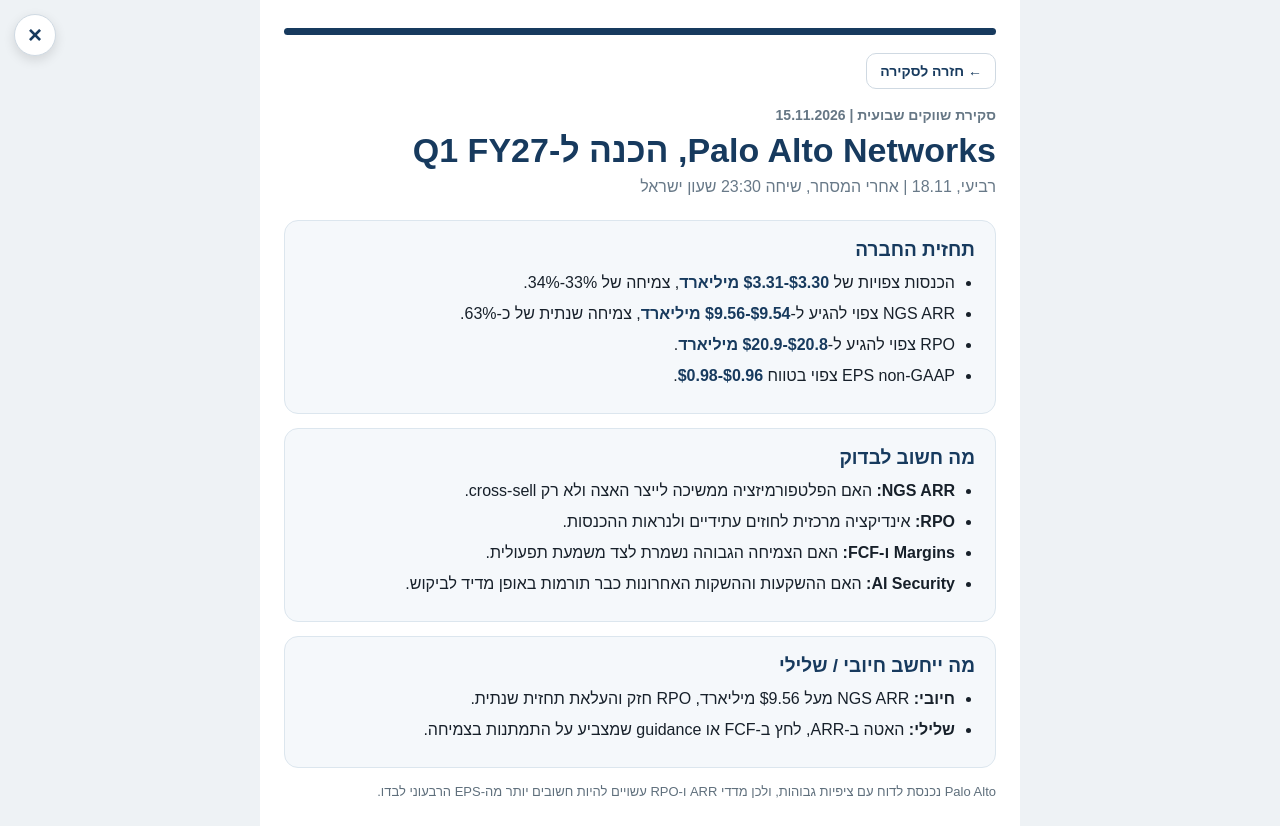
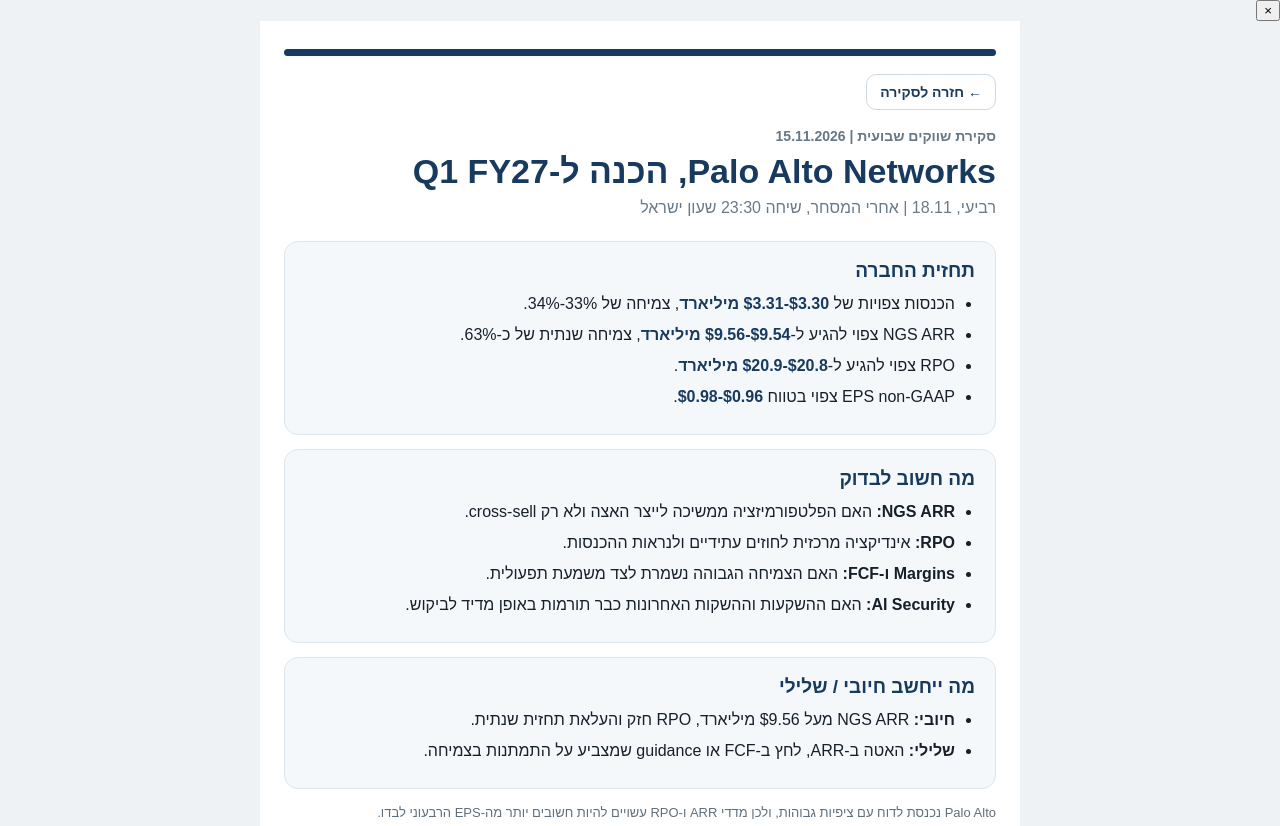
Before and after one commit to Doronsh170/weekly-market-review, a plain HTML site: page weekly/2026-11-15/palo-alto.html in a window 1280 px wide. Shown: the top 826 px of the page. Drawn offline with Linux system fonts and the light colour scheme.

Commit message:
Restore expansion page to standard weekly template

```diff
--- a/weekly/2026-11-15/palo-alto.html
+++ b/weekly/2026-11-15/palo-alto.html
@@ -2,12 +2,12 @@
 *{box-sizing:border-box}body{margin:0;background:#eef2f5;font-family:Arial,"Noto Sans Hebrew",sans-serif;color:#17202a;direction:rtl}
 .wrap{max-width:760px;margin:0 auto;background:#fff;min-height:100vh;padding:28px 24px 44px}
 .bar{height:7px;background:#173a5e;border-radius:5px;margin-bottom:18px}
-.back{display:inline-flex;align-items:center;gap:6px;border:1px solid #cfd9e2;background:#fff;color:#173a5e;border-radius:10px;padding:9px 13px;font-size:14px;font-weight:700;cursor:pointer;margin-bottom:18px}.closex{position:fixed;top:14px;left:14px;z-index:9999;width:42px;height:42px;border-radius:50%;border:1px solid #cfd9e2;background:#fff;color:#173a5e;font-size:24px;line-height:1;font-weight:700;cursor:pointer;box-shadow:0 4px 12px rgba(0,0,0,.12)}
+.back{display:inline-flex;align-items:center;gap:6px;border:1px solid #cfd9e2;background:#fff;color:#173a5e;border-radius:10px;padding:9px 13px;font-size:14px;font-weight:700;cursor:pointer;margin-bottom:18px}
 .k{font-size:14px;font-weight:700;color:#667785}h1{font-size:34px;line-height:1.15;color:#173a5e;margin:8px 0}.sub{color:#687988;margin-bottom:24px}
 .box{background:#f5f8fb;border:1px solid #dce6ee;border-radius:14px;padding:18px 20px;margin:14px 0}.box h2{font-size:19px;color:#173a5e;margin:0 0 10px}
 .box ul{margin:0;padding-right:20px}.box li{margin:7px 0;line-height:1.5}.num{font-weight:800;color:#173a5e}
 .note{font-size:13px;color:#5f6f7c;line-height:1.5}.bottom{border-top:1px solid #e5eaee;margin-top:28px;padding-top:12px;text-align:center;color:#7d8a95;font-size:12px;line-height:1.5}
-</style></head><body><button class="closex" aria-label="סגירה" onclick="if(history.length>1){history.back();setTimeout(function(){if(document.visibilityState==='visible'){location.href='whatsapp://';}},400);}else{location.href='whatsapp://';}">×</button><div class="wrap"><div class="bar"></div><button class="back" onclick="if(history.length>1){history.back()}else{window.close()}">← חזרה לסקירה</button><div class="k">סקירת שווקים שבועית | 15.11.2026</div><h1>Palo Alto Networks, הכנה ל-Q1 FY27</h1><div class="sub">רביעי, 18.11 | אחרי המסחר, שיחה 23:30 שעון ישראל</div>
+</style></head><body><button class="closex" aria-label="סגירה" onclick="if(history.length>1){history.back()}else{window.close()}">×</button><div class="wrap"><div class="bar"></div><button class="back" onclick="if(history.length>1){history.back()}else{window.close()}">← חזרה לסקירה</button><div class="k">סקירת שווקים שבועית | 15.11.2026</div><h1>Palo Alto Networks, הכנה ל-Q1 FY27</h1><div class="sub">רביעי, 18.11 | אחרי המסחר, שיחה 23:30 שעון ישראל</div>
 <div class="box"><h2>תחזית החברה</h2><ul>
 <li>הכנסות צפויות של <span class="num">$3.30-$3.31 מיליארד</span>, צמיחה של 33%-34%.</li>
 <li>NGS ARR צפוי להגיע ל-<span class="num">$9.54-$9.56 מיליארד</span>, צמיחה שנתית של כ-63%.</li>
```
